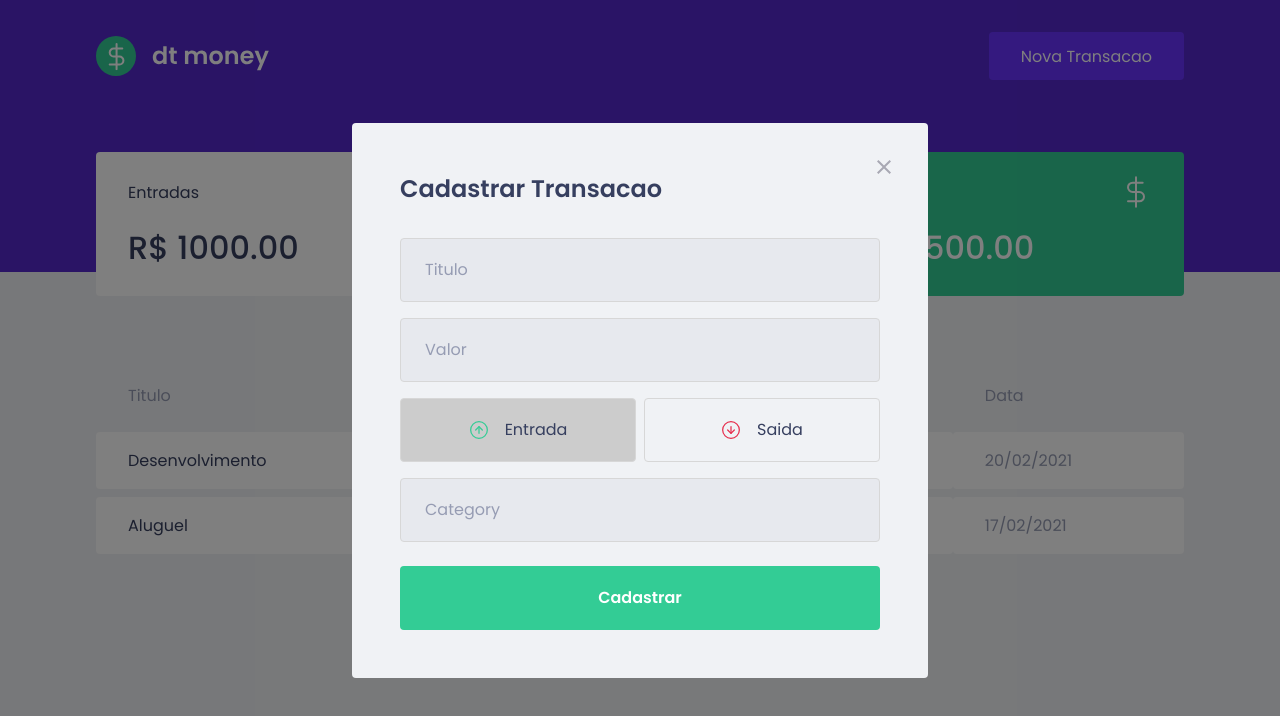
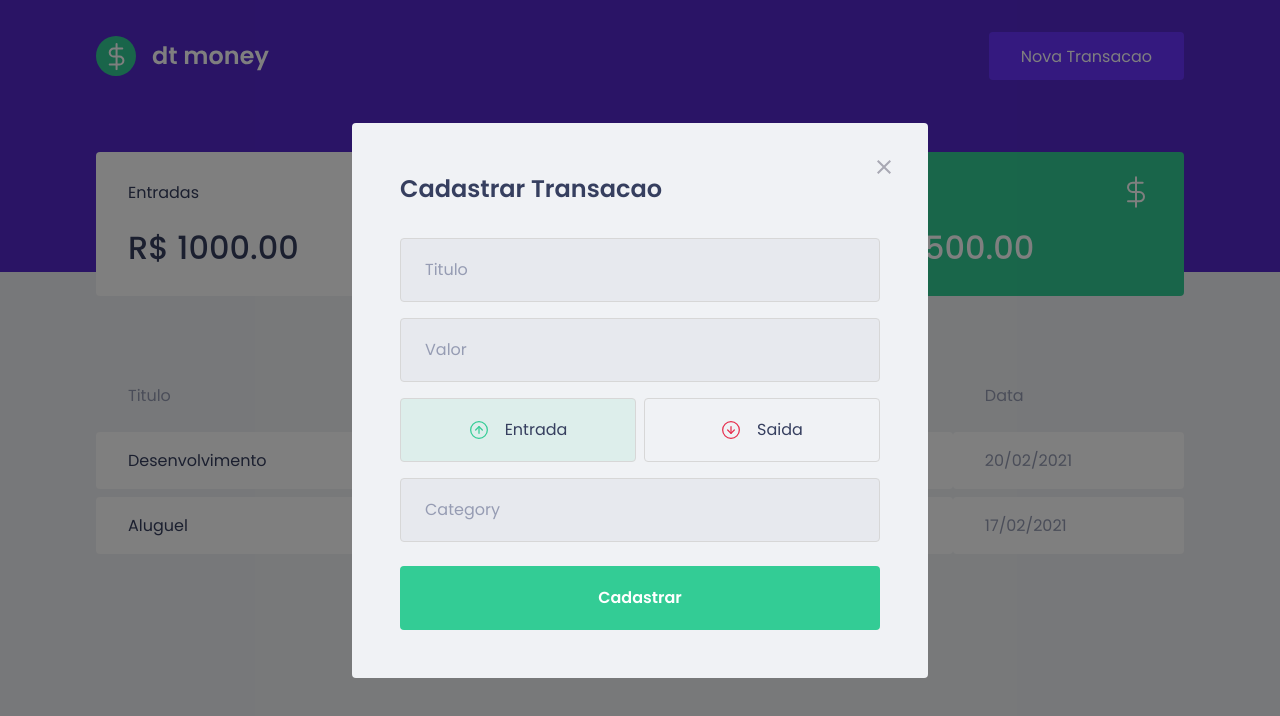
Before and after one commit to gabrielcedran/expense-tracker, a React (Create React App) app: page / in a window 1280 px wide. Both pictures are taken after a click on the button "Nova Transacao". Shown: the top 716 px of the page. Built offline with nearby package versions, Linux system fonts and the light colour scheme; no server answers; what miragejs would draw is missing.

Commit message:
Tweak transaction type button colours when active

```diff
--- a/src/components/NewTransactionModal/index.tsx
+++ b/src/components/NewTransactionModal/index.tsx
@@ -34,6 +34,7 @@
                         //className={type === 'deposit' ? 'active' : ''} - traditional way
                         // method leveraging styled components:
                         isActive={type==='deposit'}
+                        activeColor='green'
                         onClick={() => setType('deposit')}>
                         <img src={incomeImg} alt="Entrada" />
                         <span>Entrada</span>
@@ -43,6 +44,7 @@
                         type='button'
                         //className={type === 'withdraw' ? 'active' : ''}
                         isActive={type==='withdraw'}
+                        activeColor='red'
                         onClick={() => setType('withdraw')}>
                         <img src={outcomeImg} alt="Saida" />
                         <span>Saida</span>
--- a/src/components/NewTransactionModal/styles.ts
+++ b/src/components/NewTransactionModal/styles.ts
@@ -1,5 +1,5 @@
 import styled from "styled-components";
-import { darken } from 'polished';
+import { darken, transparentize } from 'polished';
 
 export const Container = styled.form`
     h2 {
@@ -57,6 +57,12 @@
 
 interface RadioBoxProps {
     isActive: boolean;
+    activeColor: 'green' | 'red';
+}
+
+const colours = {
+    green: '#33cc95',
+    red: '#e52e4d'
 }
 
 export const RadioBox = styled.button<RadioBoxProps>`
@@ -65,7 +71,9 @@
         border-radius: 0.25rem;
         // styled components automatically executes functions inside component definitions
         // and provides properties being defined by the component itself
-        background: ${(props) => props.isActive ? '#ccc' : 'transparent'};
+        background: ${(props) => props.isActive
+         ? transparentize(0.9, colours[props.activeColor])
+         : 'transparent'};
         display: flex;
         align-items: center;
         justify-content: center;
```
